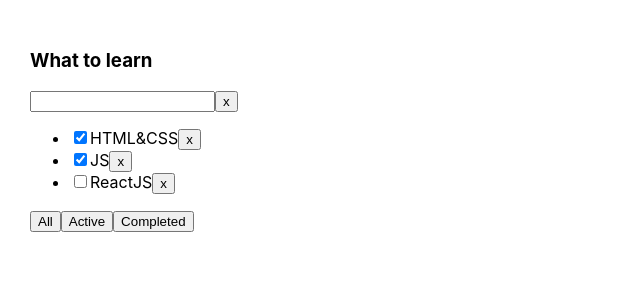
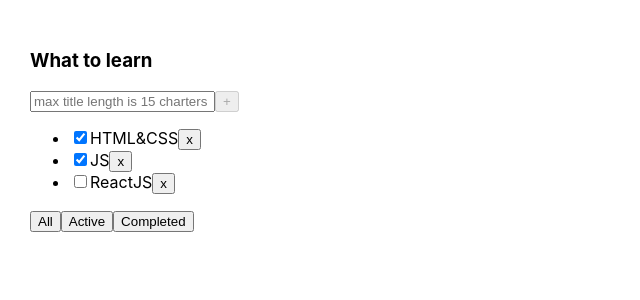
Before and after one commit to kdrenata/todolist, a React (Vite) app: page / in a window 1280 px wide. Shown: the top 300 px of the page, without its empty margins (0-640 px from the left). Built offline with nearby package versions, Linux system fonts and the light colour scheme.

Commit message:
todolist fixed

```diff
--- a/src/App.tsx
+++ b/src/App.tsx
@@ -32,30 +32,15 @@
     }
 
     // UI: // порядок отображения данных
-    const [filter, setFilter] = useState<FilterValues>('all')
-
-    const changeFilter = (newFilterValue: FilterValues) => {
-        setFilter(newFilterValue)
-    }
-
-    let tasksForTodolist = tasks
-
-    if(filter === 'active'){
-        tasksForTodolist = tasks.filter(t => t.isDone === false)
-    }
-    if(filter === 'completed') {
-        tasksForTodolist = tasks.filter(t => t.isDone === true)
-    }
-
 
     return (
         <div className="app">
             <Todolist
                 title={todolistTitle}
-                tasks={tasksForTodolist}
+                tasks={tasks}
                 deleteTask={deleteTask}
                 createTask={createTask}
-                changeFilter={changeFilter}
+                // changeFilter={changeFilter}
             />
         </div>
     )
--- a/src/Button.tsx
+++ b/src/Button.tsx
@@ -1,10 +1,10 @@
 type Props = {
     title: string
     onClickHandler?: () => void // функция без return, void - пустота
+    isDisabled?: boolean
 }
-
-export const Button = ({ title, onClickHandler }: Props) => {
+export const Button = ({ title, onClickHandler, isDisabled }: Props) => {
     return (
-        <button onClick={onClickHandler}>{title}</button>
+        <button disabled={isDisabled} onClick={onClickHandler}>{title}</button>
     )
 }
--- a/src/Todolist.tsx
+++ b/src/Todolist.tsx
@@ -1,12 +1,12 @@
 import {Button} from "./Button.tsx";
 import {FilterValues} from "./App.tsx";
-import {useRef} from "react";
+import {useState, KeyboardEvent} from "react";
 
 type TodolistPropsType = {          // тип, который описывает пропсы компонента тудулист
     title: string;
     tasks: Array<TaskType>;
     deleteTask: (taskId: string) => void;
-    changeFilter: (newFilterValue: FilterValues) => void;
+    // changeFilter: (newFilterValue: FilterValues) => void;
     createTask: (title: string) => void;
 }
 
@@ -16,16 +16,39 @@
     isDone: boolean;
 }
 
-export const Todolist = ({title, tasks, deleteTask, createTask, changeFilter}: TodolistPropsType) => {
+export const Todolist = ({
+     title,
+     tasks,
+     deleteTask,
+     createTask,
+     // changeFilter
+}: TodolistPropsType) => {
     // const {title, tasks} = props   // деструктурирующее присваивание
 
-    const inputRef = useRef<HTMLInputElement>(null);
+    // const inputRef = useRef<HTMLInputElement>(null);
+    const [taskTitle, setTaskTitle] = useState<string>('');  // локальный state, который контролирует input
+
+    const [filter, setFilter] = useState<FilterValues>('all')
+
+    const changeFilter = (newFilterValue: FilterValues) => {
+        setFilter(newFilterValue)
+    }
+
+    let tasksForTodolist = tasks
+    if(filter === 'active'){
+        tasksForTodolist = tasks.filter(t => t.isDone === false)
+    }
+    if(filter === 'completed') {
+        tasksForTodolist = tasks.filter(t => t.isDone === true)
+    }
+
+
 
 // условный рендеринг (отоброжаем тот или иной элемент разметки в зависимости от какого-то условия)
     const tasksList = tasks.length === 0   //проверяем есть ли данные в массиве, если равна 0,
         ? <span>Ваш список пуст</span>           // то выводим сообщение и список не генерируем // если не равна                                                                                0, то генерируем список
         : <ul>
-            {tasks.map(task => {
+            {tasksForTodolist.map(task => {
                 const showTaskId = () => deleteTask(task.id)
                 return (
                     <li key={task.id}>
@@ -49,18 +72,36 @@
     //         })}
     //     </ul>
     // }
+
+    const createTaskOnClickHandler = () => {
+        createTask(taskTitle)
+        setTaskTitle('')
+    }
+    const createTaskOnKeyDownHandler = (e: KeyboardEvent<HTMLInputElement>) => {          // добавление по нажатию на клавишу
+        if (e.key === 'Enter' && taskTitle && taskTitle.length <= 15) {   // то же самое что при нажатии на кнопку
+            createTaskOnClickHandler()
+        }}
+
+
     return (
         <div>
             <h3>{title}</h3>
             <div>
-                <input ref={inputRef}/>
-                <Button title={'x'} onClickHandler={()=> {
-                    if(inputRef.current) {
-                        createTask(inputRef.current.value)
-                        inputRef.current.value = ''
-                    }
-                }}/>
+                <input //  получает содержимое локального state(a)
+                    value={taskTitle}
+                    placeholder='max title length is 15 charters'
+                    onChange={(e) => setTaskTitle(e.currentTarget.value)} //все что польз вводит, поручаем передавать в локальный state
+                    onKeyDown={createTaskOnKeyDownHandler}
+                />
+                <Button title={'+'}
+                        isDisabled={!taskTitle || taskTitle.length > 15}
+                        onClickHandler={createTaskOnClickHandler}/>
+
             </div>
+            {/*// добавляем два выражения условного рендеринга*/}
+            {taskTitle && taskTitle.length <= 15 && <div>max title length is 15 charters</div>}
+            {taskTitle.length > 15 && <div style={{color:'red'}}>title is to long</div>}
+
             {tasksList}
             <div>
                 <Button title={'All'} onClickHandler={() => changeFilter('all')}/>
```
